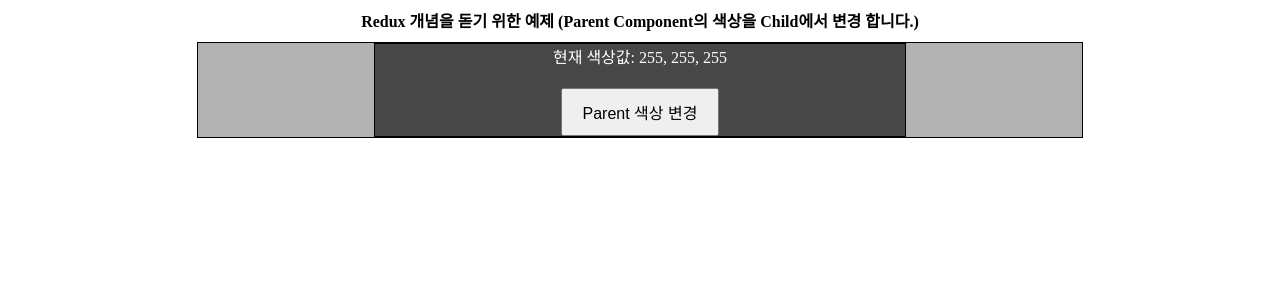
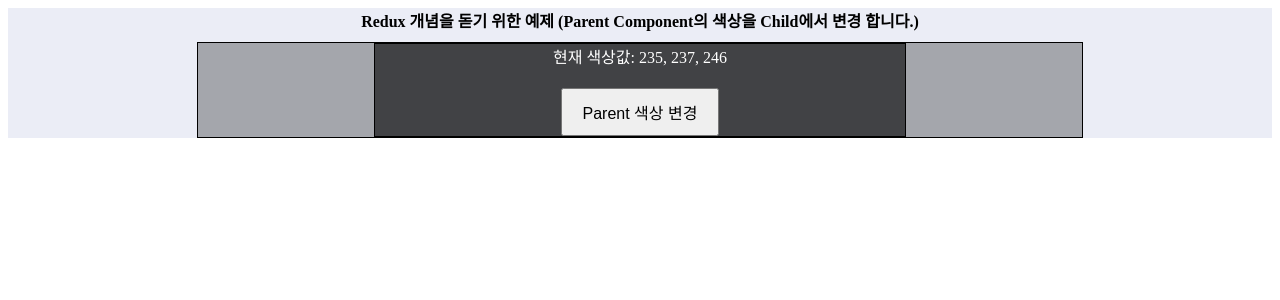
Before and after one commit to codejs-kr/redux-example, a React (Create React App) app: page / in a window 1280 px wide. Shown: the top 300 px of the page. Built offline with nearby package versions, Linux system fonts and the light colour scheme.

Commit message:
* add no redux example

```diff
--- a/src/components/Child1.js
+++ b/src/components/Child1.js
@@ -1,11 +1,13 @@
 import React, { Component } from 'react';
-import Child2Container from '../containers/Child2Container';
+import Child2 from './Child2';
 
 class Child1 extends Component {
   render() {
+    const { color, onHandleClick } = this.props;
+
     return (
       <div id="child1">
-        <Child2Container />
+        <Child2 color={color} onHandleClick={onHandleClick} />
       </div>
     );
   }
--- a/src/components/Parent.js
+++ b/src/components/Parent.js
@@ -1,34 +1,49 @@
 import React, { Component } from 'react';
-import { connect } from 'react-redux';
 import '../styles/base.css';
 import Child1 from './Child1';
 
 class Parent extends Component {
   constructor(props) {
     super(props);
+
+    this.state = {
+      color: [255, 255, 255]
+    };
+
+    this.setRandomColor = this.setRandomColor.bind(this);
+  }
+
+  setRandomColor() {
+    const color = [
+      Math.floor((Math.random() * 55) + 200),
+      Math.floor((Math.random() * 55) + 200),
+      Math.floor((Math.random() * 55) + 200)
+    ];
+
+    this.setState({
+      color: color
+    });
+  }
+
+  componentDidMount() {
+    this.setRandomColor();
   }
 
   render() {
-    const { color } = this.props;
+    const { color } = this.state;
+    const { setRandomColor } = this;
+    const colorString = `${color[0]}, ${color[1]}, ${color[2]}`;
     const style = {
-      background: `rgb(${color[0]}, ${color[1]}, ${color[2]})`
+      background: `rgb(${colorString})`
     };
 
     return(
       <div id="parent" style={style}>
         <h1>Redux 개념을 돋기 위한 예제 (Parent Component의 색상을 Child에서 변경 합니다.)</h1>
-        <Child1 />
+        <Child1 color={colorString} onHandleClick={setRandomColor} />
       </div>
     );
   }
 }
 
-// redux state 연결 준비
-const mapStateToProps = (state) => {
-  return {
-    color: state.ui.color
-  };
-};
-
-// 연결
-export default connect(mapStateToProps, null)(Parent);
+export default Parent;
--- a/src/containers/Child2Container.js
+++ /dev/null
@@ -1,54 +0,0 @@
-import React, { Component } from 'react';
-import { connect } from 'react-redux';
-import * as actions from '../actions';
-import Child2 from '../components/Child2';
-
-class Child2Container extends Component {
-  constructor(props) {
-    super(props);
-
-    this.setRandomColor = this.setRandomColor.bind(this);
-  }
-
-  setRandomColor() {
-    const { handleSetColor } = this.props;
-    const color = [
-      Math.floor((Math.random() * 55) + 200),
-      Math.floor((Math.random() * 55) + 200),
-      Math.floor((Math.random() * 55) + 200)
-    ];
-
-    handleSetColor(color);
-  }
-
-  render() {
-    const { color } = this.props;
-    const { setRandomColor } = this;
-
-    return(
-      <Child2
-        color={`${color[0]}, ${color[1]}, ${color[2]}`}
-        onHandleClick={setRandomColor}
-      />
-    );
-  }
-}
-
-// redux state 연결 준비
-const mapStateToProps = (state) => {
-  return {
-    color: state.ui.color
-  };
-};
-
-// redux dispatch 연결 준비
-const mapDispatchToProps = (dispatch) => {
-  return {
-    handleSetColor: (color) => {
-      dispatch(actions.setColor(color));
-    }
-  };
-};
-
-// 연결
-export default connect(mapStateToProps, mapDispatchToProps)(Child2Container);
--- a/src/index.js
+++ b/src/index.js
@@ -2,22 +2,7 @@ import React from 'react';
 import ReactDOM from 'react-dom';
 import App from './components/App';
 
-import { createStore } from 'redux';
-import reducers from './reducers';
-import { Provider } from 'react-redux';
-
-/*
-1. dispatch(action)
-2. getState()
-3. subscribe(listener)
-4. replaceReducer(nextReducer) 잘 사용 안함
-*/
-const store = createStore(reducers);
-
 ReactDOM.render(
-  // Provider로 감싼후 store를 정보를 사용하도록 한다.
-  <Provider store={store}>
-    <App />
-  </Provider>,
+  <App />,
   document.getElementById('root')
 );
--- a/src/reducers/index.js
+++ /dev/null
@@ -1,8 +0,0 @@
-import { combineReducers } from 'redux'; // 리듀서를 합처준다.
-import ui from './ui';
-
-const redusers = combineReducers({
-  ui
-});
-
-export default redusers;
--- a/src/reducers/ui.js
+++ /dev/null
@@ -1,15 +0,0 @@
-import * as types from '../actions';
-
-const initialState = {
-  color: [255, 255, 255]
-};
-
-export default function ui(state = initialState, action) {
-  if (action.type === types.SET_COLOR) {
-    return {
-      color: action.color
-    };
-  } else {
-    return state;
-  }
-}
```
